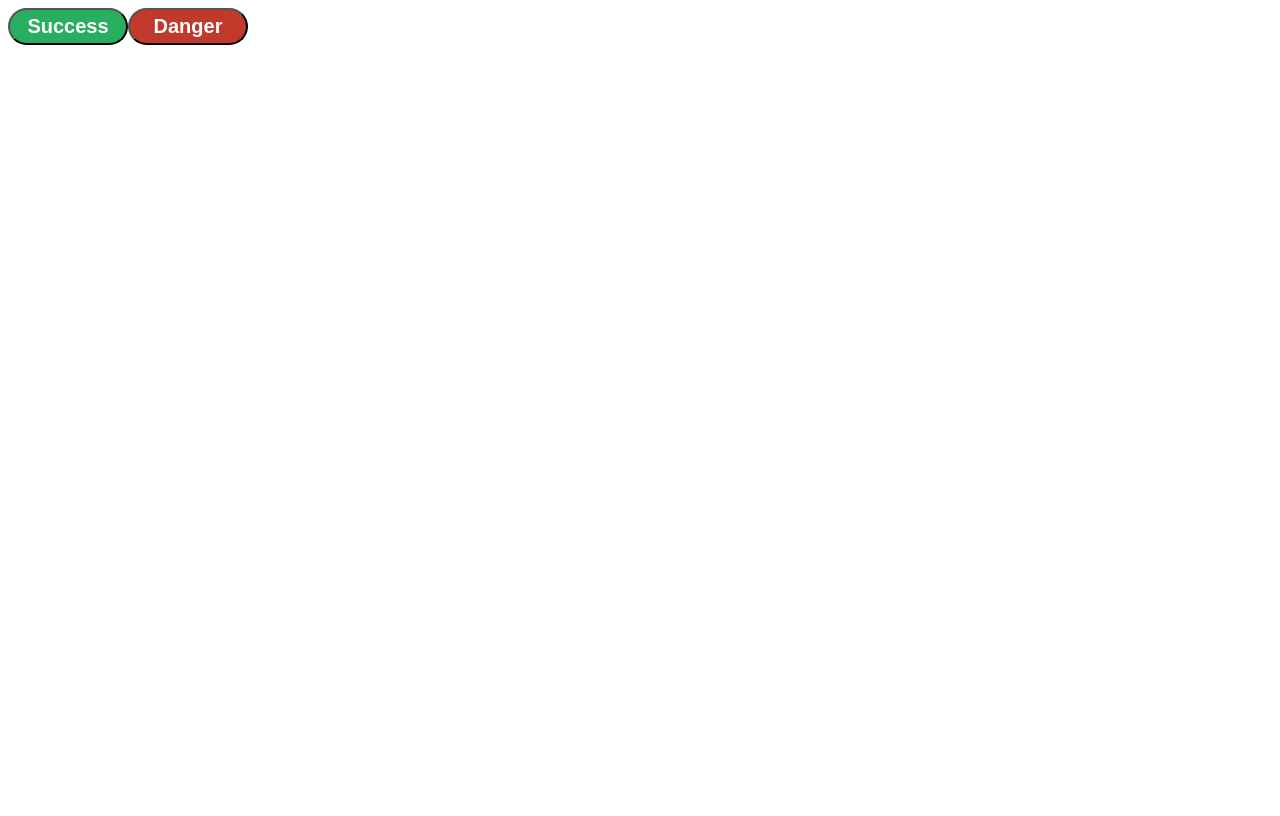
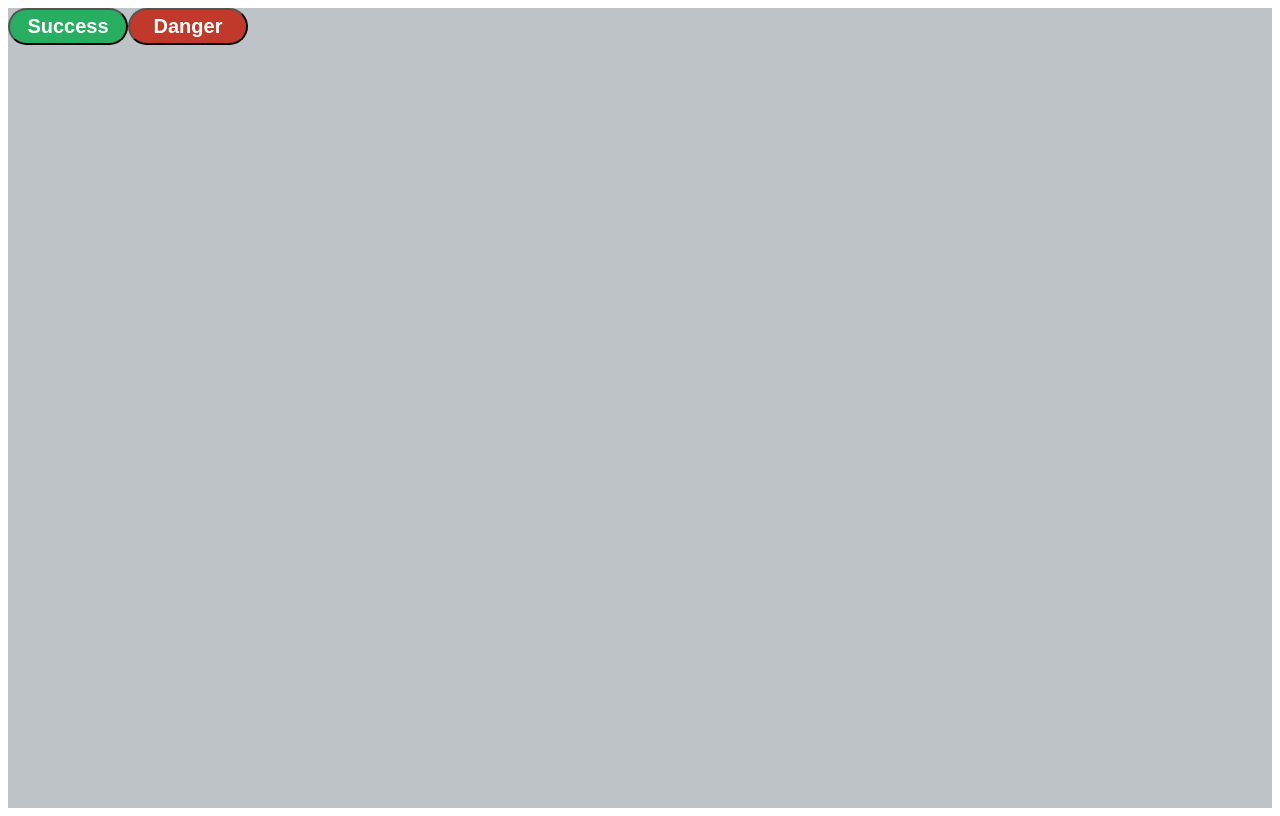
Before and after one commit to kimshuk/styled-comp-test, a React (Create React App) app: page / in a window 1280 px wide. Built offline with nearby package versions, Linux system fonts and the light colour scheme.

Commit message:
added styled comp

```diff
--- a/src/App.js
+++ b/src/App.js
@@ -1,4 +1,4 @@
-import React, { Component, Fragment } from "react";
+import React, { Component } from "react";
 import styled from "styled-components";
 
 const Button = styled.button`
@@ -17,13 +17,19 @@ const Button = styled.button`
   background-color: ${props => (props.danger ? "#c0392b" : "#27ae60")};
 `;
 
+const Container = styled.div`
+  height: 100vh;
+  width: 100%;
+  background-color: #bdc3c7;
+`;
+
 class App extends Component {
   render() {
     return (
-      <Fragment>
+      <Container>
         <Button success>Success</Button>
         <Button danger>Danger</Button>
-      </Fragment>
+      </Container>
     );
   }
 }
```
Also changed, not shown: src/App.css (added), 1 other file (tests, documents, lock files or other folders).
